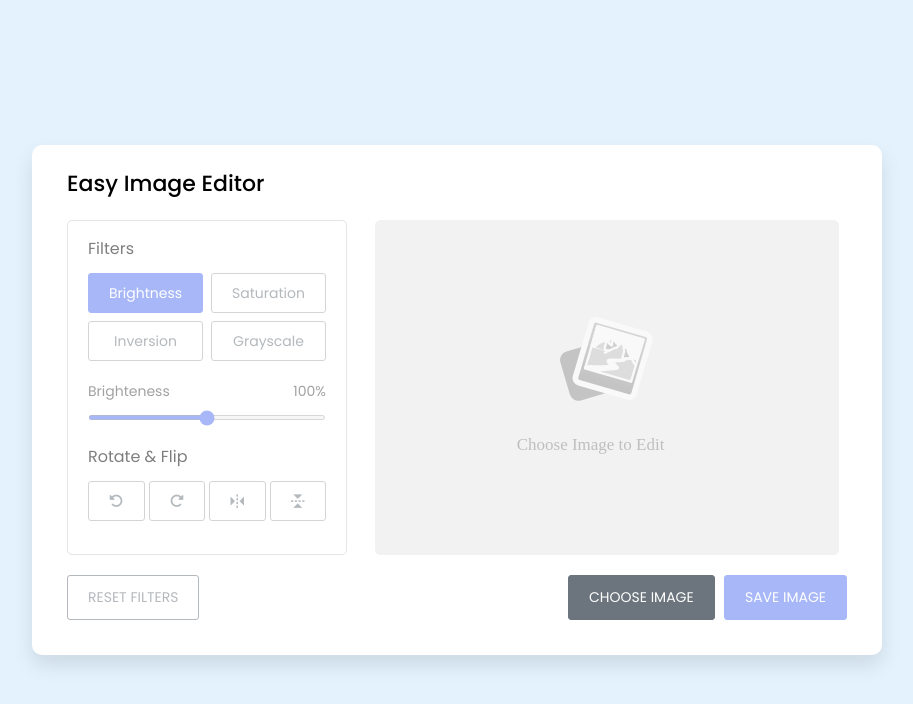
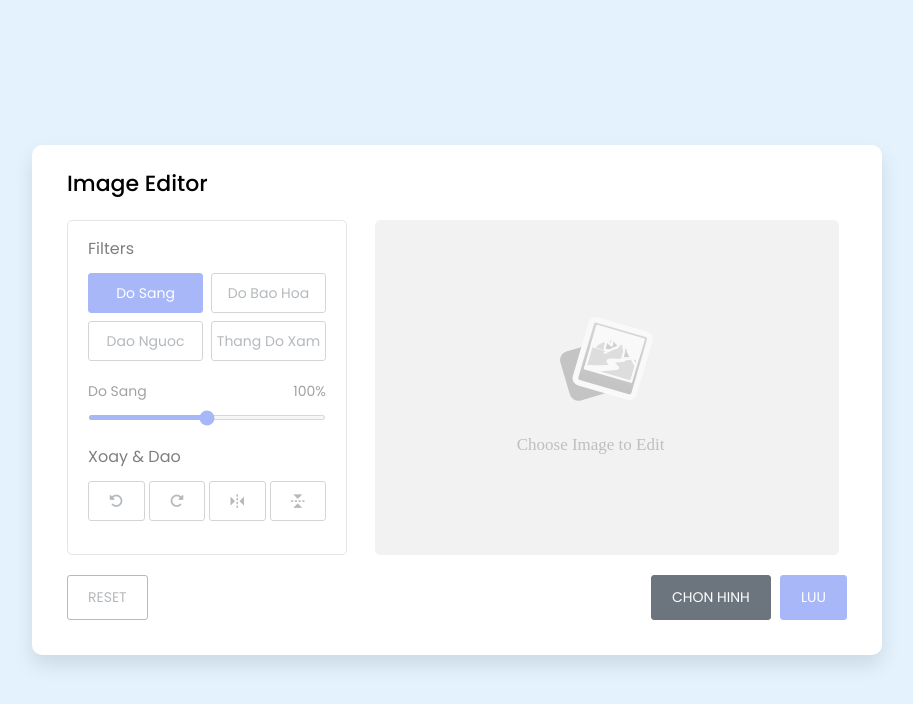
Before and after one commit to Hieptran112/image-edit, a plain HTML site: page index.html in a window 1280 px wide. Shown: the whole page, without its empty margins (183-1096 px from the left). Drawn offline with nearby package versions, Linux system fonts and the light colour scheme.

Commit message:
Update index.html

```diff
--- a/index.html
+++ b/index.html
@@ -10,27 +10,27 @@
   </head>
   <body>
     <div class="container disable">
-        <h2>Easy Image Editor</h2>
+        <h2> Image Editor</h2>
         <div class="wrapper">
             <div class="editor-panel">
                 <div class="filter">
                     <label class="title">Filters</label>
                     <div class="options">
-                        <button id="brightness" class="active">Brightness</button>
-                        <button id="saturation">Saturation</button>
-                        <button id="inversion">Inversion</button>
-                        <button id="grayscale">Grayscale</button>
+                        <button id="brightness" class="active">Do Sang</button>
+                        <button id="saturation">Do Bao Hoa</button>
+                        <button id="inversion">Dao Nguoc</button>
+                        <button id="grayscale">Thang Do Xam</button>
                     </div>
                     <div class="slider">
                         <div class="filter-info">
-                            <p class="name">Brighteness</p>
+                            <p class="name">Do Sang</p>
                             <p class="value">100%</p>
                         </div>
                         <input type="range" value="100" min="0" max="200">
                     </div>
                 </div>
                 <div class="rotate">
-                    <label class="title">Rotate & Flip</label>
+                    <label class="title">Xoay & Dao</label>
                     <div class="options">
                         <button id="left"><i class="fa-solid fa-rotate-left"></i></button>
                         <button id="right"><i class="fa-solid fa-rotate-right"></i></button>
@@ -44,11 +44,11 @@
             </div>
         </div>
         <div class="controls">
-            <button class="reset-filter">Reset Filters</button>
+            <button class="reset-filter">Reset</button>
             <div class="row">
                 <input type="file" class="file-input" accept="image/*" hidden>
-                <button class="choose-img">Choose Image</button>
-                <button class="save-img">Save Image</button>
+                <button class="choose-img">Chon Hinh</button>
+                <button class="save-img">Luu</button>
             </div>
         </div>
     </div>
```
